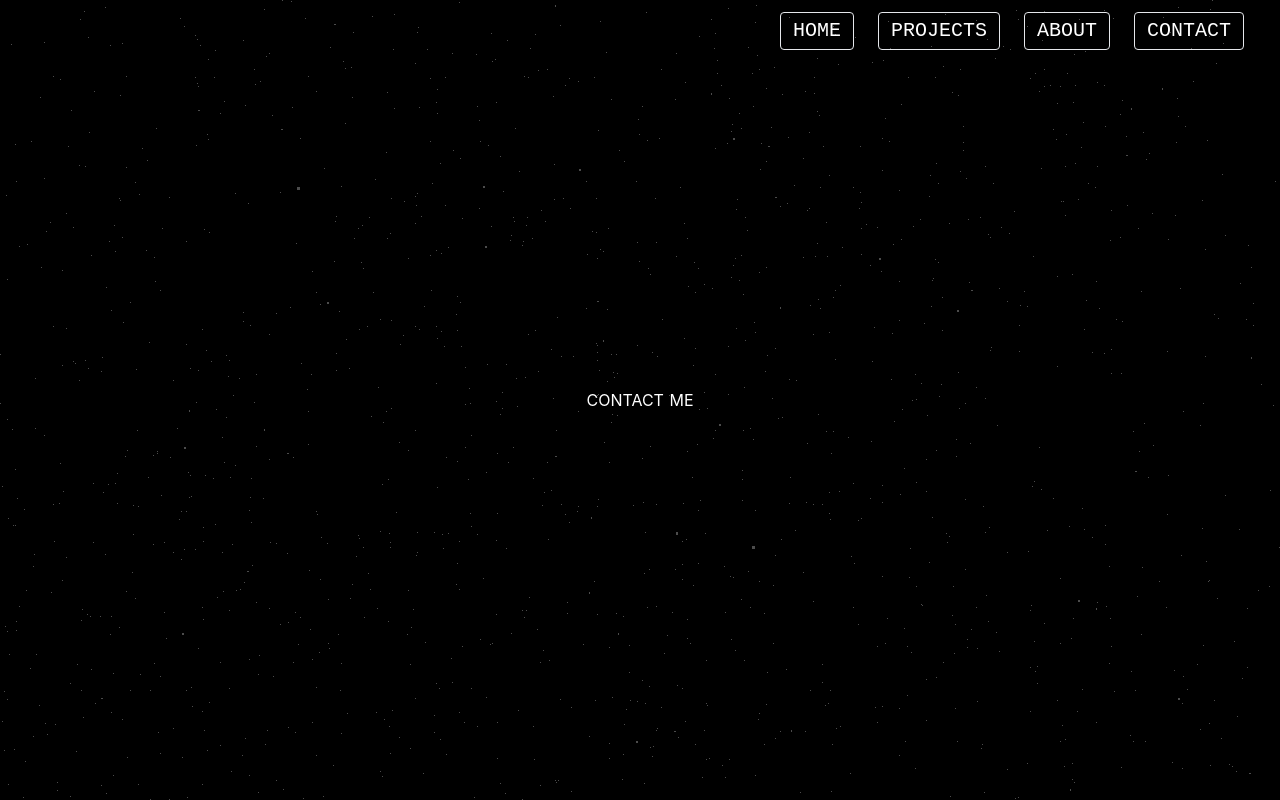
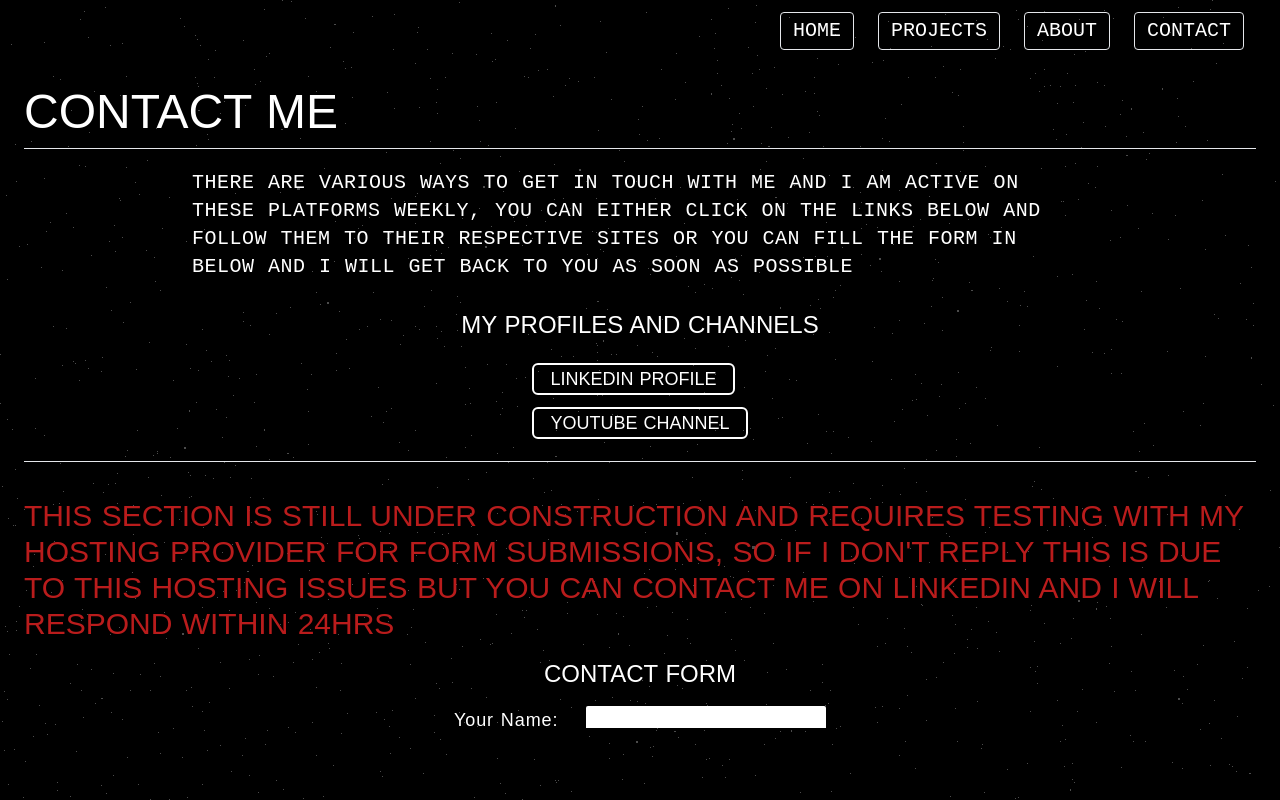
Before and after one commit to sir306/my-portfolio, a Nuxt app: page /contactme in a window 1280 px wide. Built offline with nearby package versions, Linux system fonts and the light colour scheme.

Commit message:
started building contact page
i have added a wee blurb to state the purpose of the page and added a couple links for users to click onto and follow,
I have also started implementing the contact form using the netlify guidelines it still requires testing - added warning

```diff
--- a/pages/contactme.vue
+++ b/pages/contactme.vue
@@ -3,9 +3,127 @@
     <canvas ref="canvas" style="display: block"></canvas>
     <div
       id="container"
-      class="absolute text-white text-center w-full max-w-2xl px-6"
+      class="absolute w-full px-3 md:px-6 my-2 overflow-y-auto h-4/5"
     >
-      <h1 class="text-white uppercase">Contact Me</h1>
+      <h1
+        ref="title"
+        class="text-white font-exo2 text-3xl md:text-5xl uppercase opacity-0 mb-3"
+        style="transform: translateY(30px)"
+      >
+        Contact Me
+      </h1>
+      <hr
+        ref="titleLine"
+        class="opacity-0 mb-5"
+        style="transform: translateY(60px)"
+      />
+      <div class="grid grid-cols-1 gap-4">
+        <div class="justify-self-center max-w-4xl">
+          <p
+            class="text-white font-ubuntu-mono text-sm md:text-xl tracking-wide uppercase opacity-1 mb-3"
+          >
+            There are various ways to get in touch with me and I am active on
+            these platforms weekly, you can either click on the links below and
+            follow them to their respective sites or you can fill the form in
+            below and i will get back to you as soon as possible
+          </p>
+        </div>
+        <div class="justify-self-center max-w-4xl">
+          <p
+            class="text-white font-exo2 text-lg md:text-2xl uppercase opacity-1 mb-0"
+          >
+            My profiles and channels
+          </p>
+        </div>
+        <div class="justify-self-center">
+          <p class="py-2">
+            <a
+              class="border-solid border-2 py-1 px-4 rounded-md border-white text-white font-exo2 text-sm md:text-lg uppercase opacity-1 mb-3 hover:bg-white hover:text-gray-800"
+              href="https://www.linkedin.com/in/nicholas-harding-9b240a1a3/"
+              >LinkedIn Profile</a
+            >
+          </p>
+          <p class="py-2">
+            <a
+              class="border-solid border-2 py-1 px-4 rounded-md border-white text-white font-exo2 text-sm md:text-lg uppercase opacity-1 mb-3 hover:bg-white hover:text-gray-800"
+              href="https://www.youtube.com/channel/UCGYiCTWIWc5LFNIbw02PizA"
+              >YouTube Channel</a
+            >
+          </p>
+        </div>
+        <hr
+          ref="formLine"
+          class="opacity-0 mb-5"
+          style="transform: translateY(60px)"
+        />
+        <p
+          class="text-red-700 font-exo2 text-2xl md:text-3xl uppercase opacity-1 mb-0"
+        >
+          This section is still under construction and requires testing with my
+          hosting provider for form submissions, so if i don't reply this is due
+          to this hosting issues but you can contact me on linkedin and i will
+          respond within 24hrs
+        </p>
+        <div class="justify-self-center max-w-4xl">
+          <p
+            class="text-white font-exo2 text-lg md:text-2xl uppercase opacity-1 mb-0"
+          >
+            Contact Form
+          </p>
+        </div>
+        <div class="justify-self-center">
+          <form
+            class="grid grid-cols-3 gap-6"
+            name="contact"
+            method="POST"
+            data-netlify="true"
+          >
+            <label
+              for="name"
+              class="col-span-1 text-white text-sm md:text-lg font-exo2 tracking-wider"
+              >Your Name:</label
+            >
+            <input
+              class="col-span-2 p-1 text-black text-sm rounded-sm md:text-lg font-exo2 tracking-wider"
+              type="text"
+              name="name"
+            />
+            <label
+              for="email"
+              class="col-span-1 text-white text-sm md:text-lg font-exo2 tracking-wider"
+              >Your Email:</label
+            >
+            <input
+              class="col-span-2 p-1 text-black rounded-sm text-sm md:text-lg font-exo2 tracking-wider"
+              type="email"
+              name="email"
+            />
+
+            <label
+              class="col-span-1 text-white text-sm md:text-lg font-exo2 tracking-wider"
+              >Message:</label
+            >
+            <textarea
+              class="col-span-2 p-1 text-black rounded-sm text-sm md:text-lg font-exo2 tracking-wider"
+              name="message"
+            >
+Say hello to me..</textarea
+            >
+
+            <button
+              class="col-start-2 col-span-1 border-solid border-2 py-1 px-4 rounded-md border-white text-white text-sm md:text-lg font-exo2 tracking-wider hover:bg-white hover:text-gray-800"
+              type="submit"
+            >
+              Send
+            </button>
+          </form>
+        </div>
+        <hr
+          ref="endLine"
+          class="opacity-0 mb-5 mt-5"
+          style="transform: translateY(60px)"
+        />
+      </div>
     </div>
   </div>
 </template>
@@ -92,6 +210,33 @@ export default {
       camera.updateProjectionMatrix();
       renderer.setSize(outerWidth, outerHeight);
     });
+
+    // GSAP animations to various parts of the page
+    gsap.to(this.$refs.title, {
+      opacity: 1,
+      duration: 2,
+      y: 0,
+      ease: "expo",
+    });
+    // lines
+    gsap.to(this.$refs.titleLine, {
+      opacity: 1,
+      duration: 2,
+      y: 0,
+      ease: "expo",
+    });
+    gsap.to(this.$refs.formLine, {
+      opacity: 1,
+      duration: 2,
+      y: 0,
+      ease: "expo",
+    });
+    gsap.to(this.$refs.endLine, {
+      opacity: 1,
+      duration: 2,
+      y: 0,
+      ease: "expo",
+    });
   },
 };
 </script>
--- a/pages/fullstackwork.vue
+++ b/pages/fullstackwork.vue
@@ -98,13 +98,13 @@ export default {
       y: 0,
       ease: "expo",
     });
-    gsap.to(this.$refs.projectLine, {
+    gsap.to(this.$refs.title, {
       opacity: 1,
       duration: 2,
       y: 0,
       ease: "expo",
     });
-    gsap.to(this.$refs.title, {
+    gsap.to(this.$refs.projectLine, {
       opacity: 1,
       duration: 2,
       y: 0,
```
